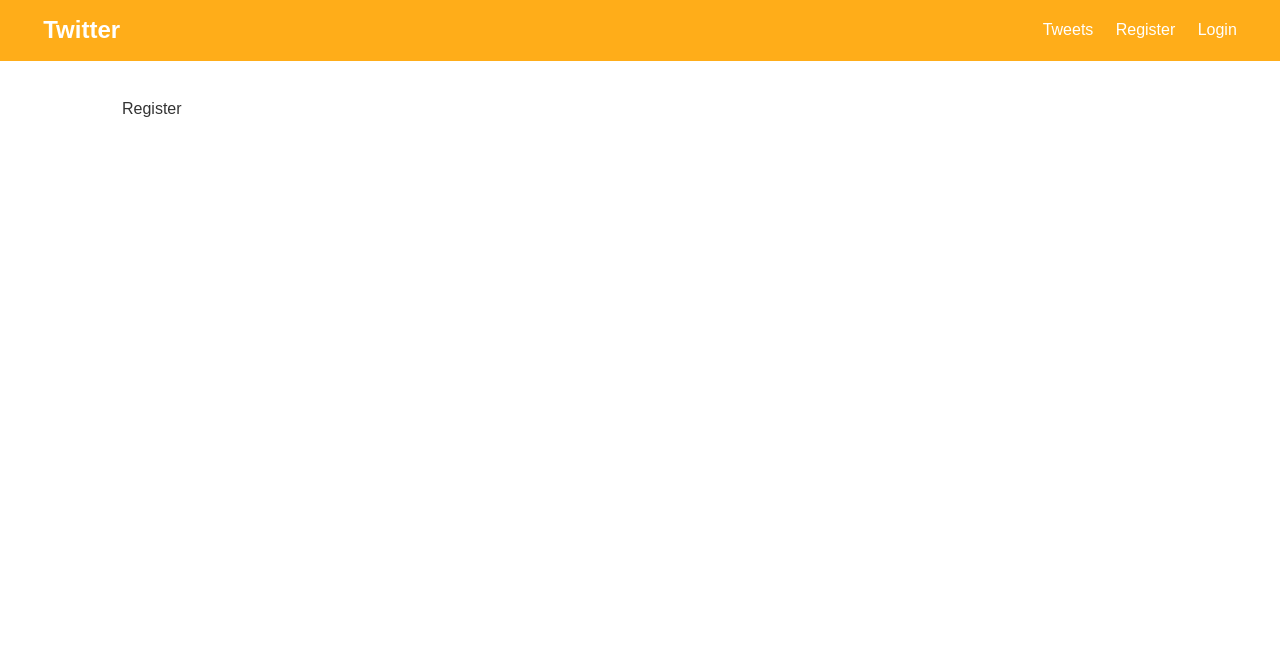
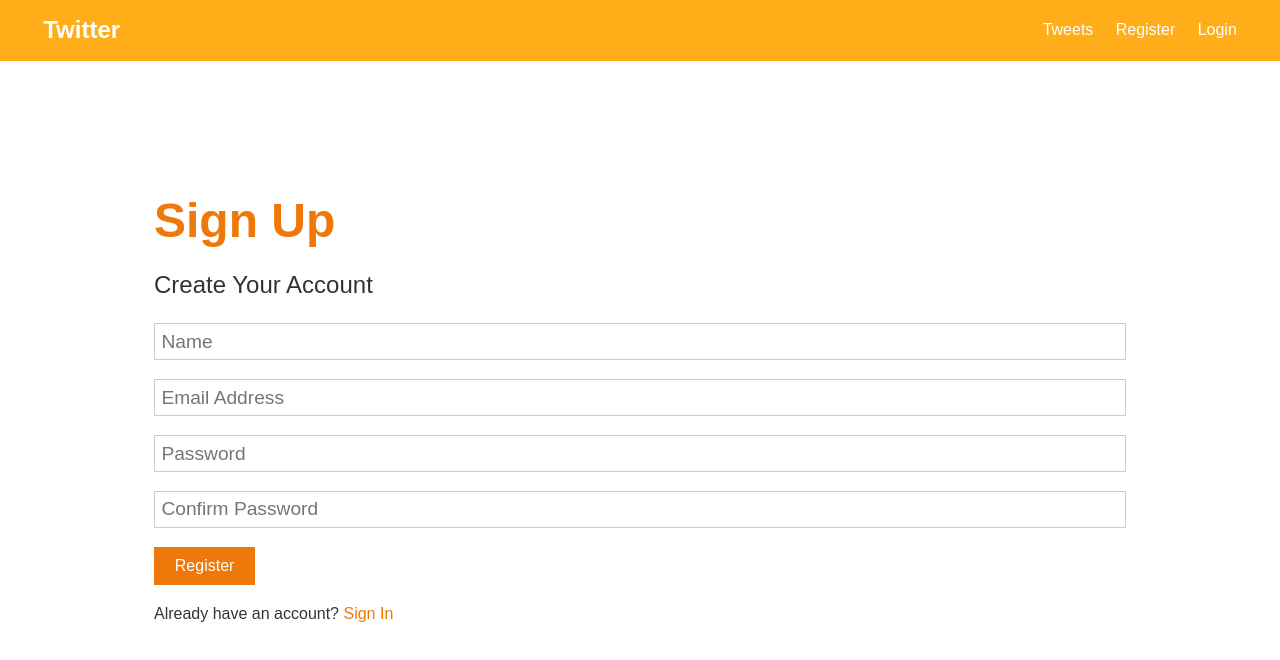
Before and after one commit to kishan2019/DevConnector, a React (Create React App) app in the folder client/: page /register in a window 1280 px wide. Shown: the top 660 px of the page. Built offline with nearby package versions, Linux system fonts and the light colour scheme; the HTML template or start-up script is replaced by a standard one.

Commit message:
added registation form and handling with react hooks.

```diff
--- a/client/src/components/auth/Register.js
+++ b/client/src/components/auth/Register.js
@@ -1,9 +1,76 @@
-import React from 'react'
+import React, { Fragment, useState } from 'react'
+import { Link } from 'react-router-dom'
 
 export const Register = () => {
+    const [formData, setFormData] = useState({
+        name: '',
+        email: '',
+        password: '',
+        password2: ''
+    });
+
+    const onChangeHandler = e => {
+        setFormData({ ...formData, [e.target.name]: e.target.value });
+    }
+
+    const onSubmitHandler = e => {
+        e.preventDefault();
+        if (password !== password2) {
+            console.log('password not matched');
+        } else {
+            console.log(formData);
+        }
+    }
+
+    const { name, email, password, password2 } = formData;
     return (
-        <div>
-            Register
-        </div>
+        <Fragment>
+            <section className="container">
+                <h1 className="large text-primary">Sign Up</h1>
+                <p className="lead"><i className="fas fa-user"></i> Create Your Account</p>
+
+                <form className="form" onSubmit={onSubmitHandler}>
+                    <div className="form-group">
+                        <input type="text"
+                            placeholder="Name"
+                            name="name"
+                            value={name}
+                            onChange={e => onChangeHandler(e)} required />
+                    </div>
+                    <div className="form-group">
+                        <input type="email"
+                            placeholder="Email Address"
+                            name="email"
+                            value={email}
+                            onChange={e => onChangeHandler(e)} required />
+
+                    </div>
+                    <div className="form-group">
+                        <input
+                            type="password"
+                            placeholder="Password"
+                            name="password"
+                            minLength="6"
+                            value={password}
+                            onChange={e => onChangeHandler(e)} required />
+                    </div>
+                    <div className="form-group">
+                        <input
+                            type="password"
+                            placeholder="Confirm Password"
+                            name="password2"
+                            minLength="6"
+                            value={password2}
+                            onChange={e => onChangeHandler(e)} required />
+                    </div>
+                    <input type="submit"
+                        className="btn btn-primary"
+                        value="Register" />
+                </form>
+                <p className="my-1">
+                    Already have an account? <Link to="/login">Sign In</Link>
+                </p>
+            </section>
+        </Fragment>
     )
 }
```
